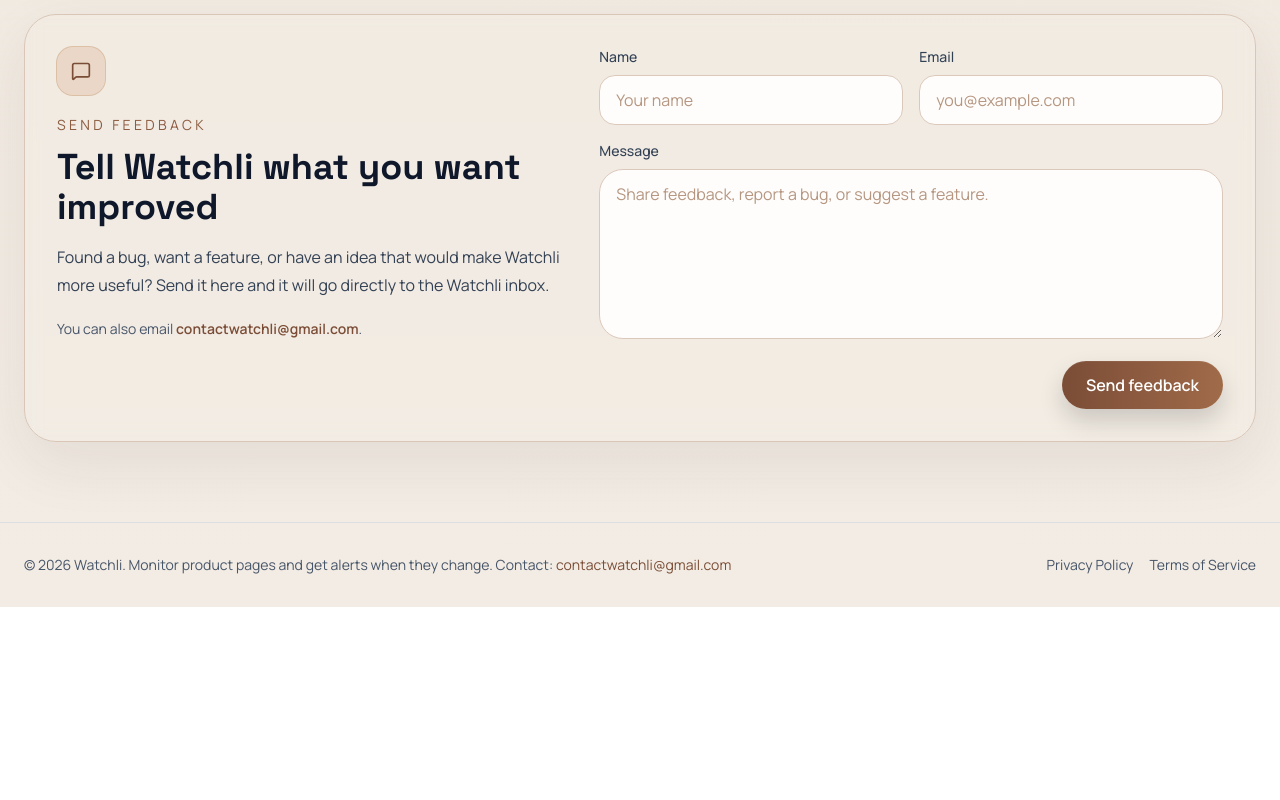
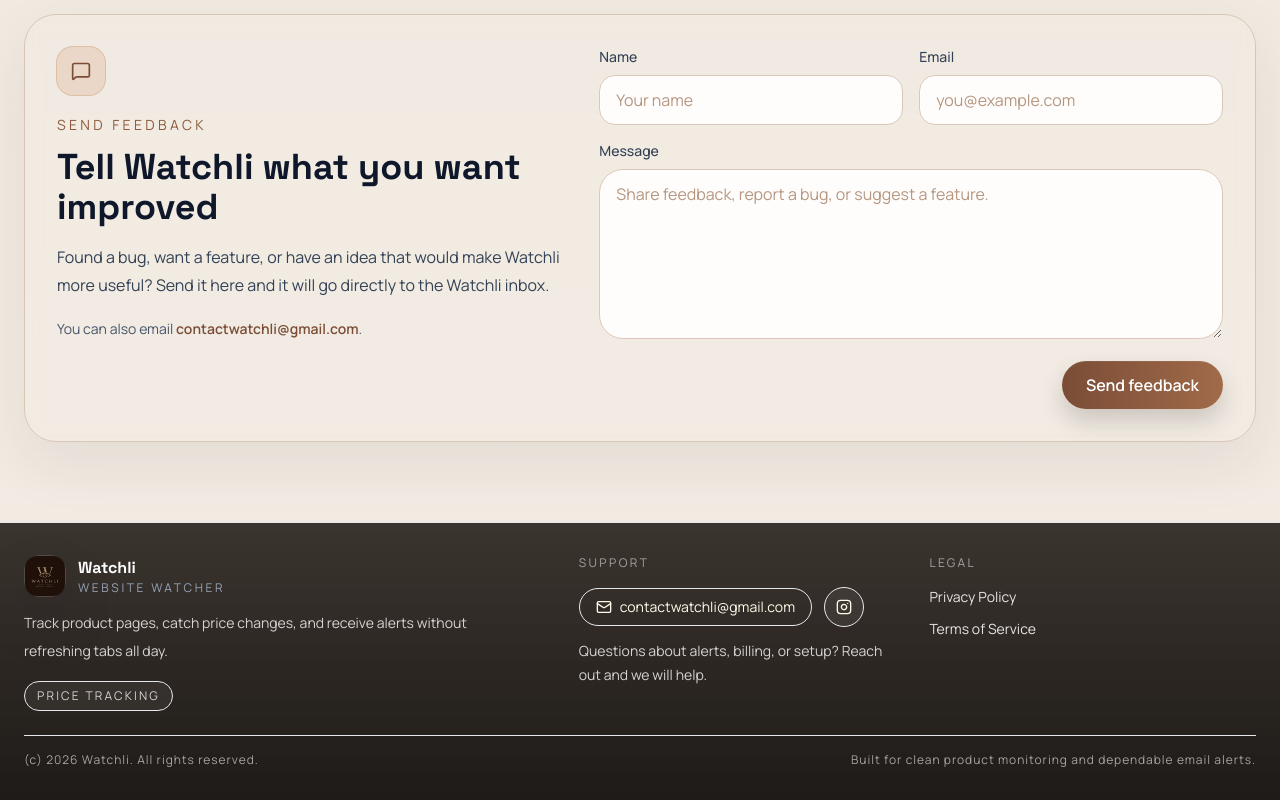
Before and after one commit to aanyaofcc/Watchli, a React (Vite) app in the folder frontend/: page / in a window 1280 px wide. Shown: the part 3639-4439 px from the top of the page. Before the commit the page ends 4246 px from the top, so only its background shows below. Built offline with nearby package versions, Linux system fonts and the light colour scheme; no server answers.

Commit message:
Match homepage footer to app footer

```diff
--- a/frontend/src/pages/LandingPagePro.jsx
+++ b/frontend/src/pages/LandingPagePro.jsx
@@ -16,6 +16,7 @@ import {
   Zap
 } from "lucide-react";
 import { BrandLogoLink } from "../components/BrandLogo";
+import { SiteFooterDense } from "../components/SiteFooterDense";
 import { sendFeedback } from "../lib/api";
 
 const steps = [
@@ -674,7 +675,7 @@ export function LandingPagePro() {
           </div>
         </section>
 
-        <footer className="mx-auto max-w-7xl border-t border-slate-300/60 px-6 py-8 text-sm text-slate-600">
+        <footer className="hidden mx-auto max-w-7xl border-t border-slate-300/60 px-6 py-8 text-sm text-slate-600">
           <div className="flex flex-col gap-4 sm:flex-row sm:items-center sm:justify-between">
             <p>
               © 2026 Watchli. Monitor product pages and get alerts when they change. Contact:{" "}
@@ -693,6 +694,7 @@ export function LandingPagePro() {
           </div>
         </footer>
       </main>
+      <SiteFooterDense width="max-w-7xl" />
     </div>
   );
 }
```
